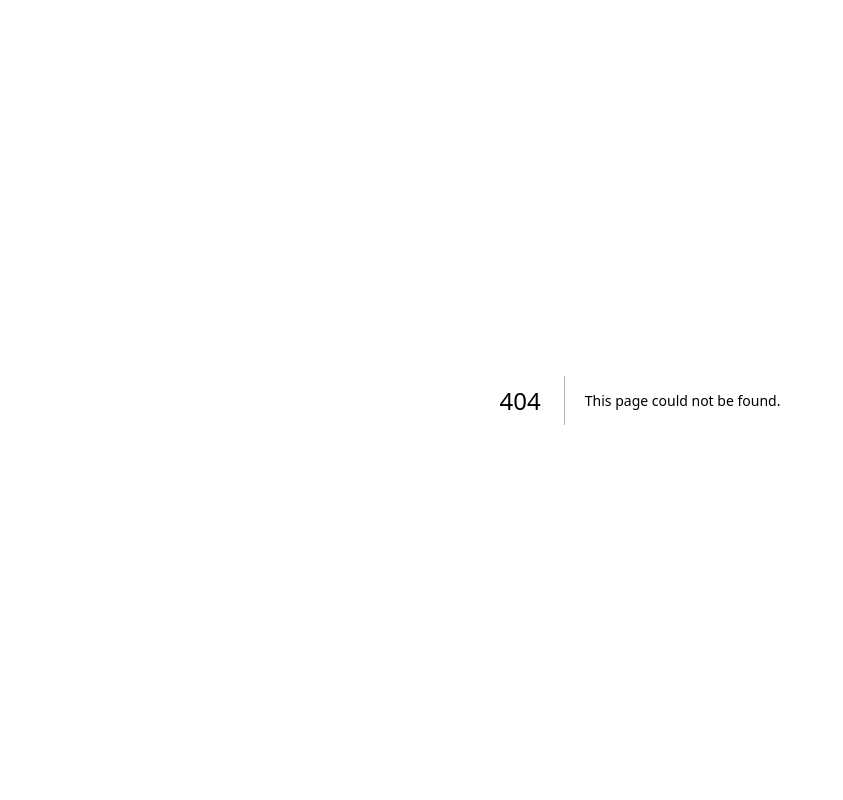
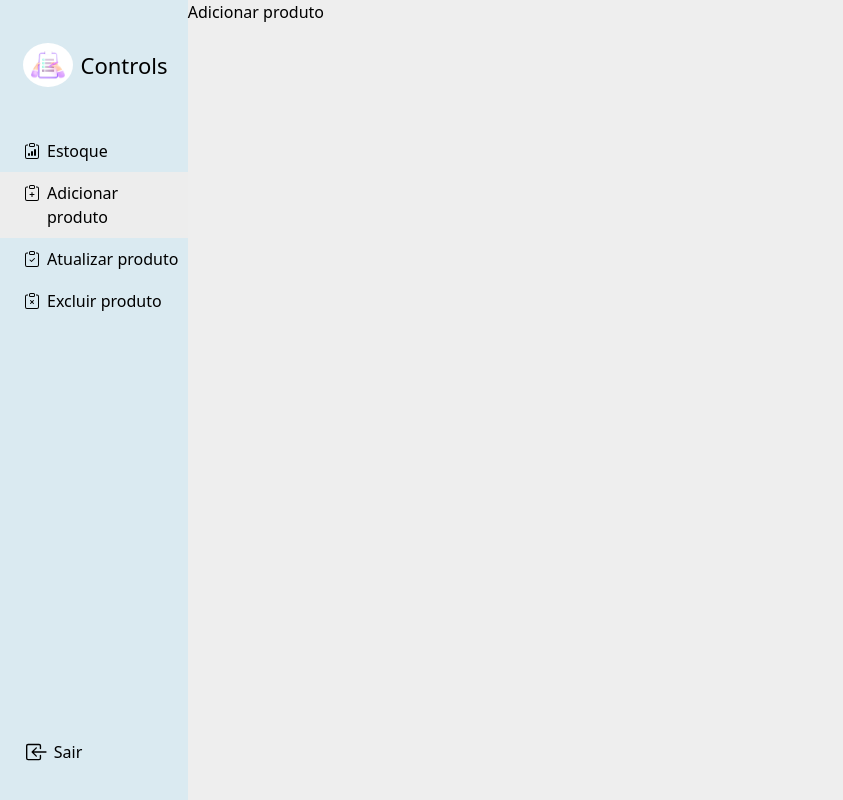
Before and after one commit to Roger-dornelles/Controle-estoque, a Next.js app: page /addProduct in a window 1280 px wide. Before the commit this address had no page. Shown: the whole page, without its empty margins (0-843 px from the left). Built offline with nearby package versions, Linux system fonts and the light colour scheme; no server answers; sample sign-in values are in the browser's storage.

Commit message:
++ added pages for initial preview

```diff
--- a/src/components/sidebar/index.tsx
+++ b/src/components/sidebar/index.tsx
@@ -22,9 +22,9 @@ type ItemsProps = {
 
 const menuItens = [
   { label: 'Estoque', path: '/estoque', icon: BsClipboardData },
-  { label: 'Adicionar produto', path: '/adicionar', icon: BsClipboardPlus },
-  { label: 'Atualizar produto', path: '/atualizar', icon: BsClipboardCheck },
-  { label: 'Excluir produto', path: '/excluir', icon: BsClipboardX },
+  { label: 'Adicionar produto', path: '/addProduct', icon: BsClipboardPlus },
+  { label: 'Atualizar produto', path: '/updateProduct', icon: BsClipboardCheck },
+  { label: 'Excluir produto', path: '/deleteProduct', icon: BsClipboardX },
 ];
 
 export const Sidebar = ({ children }: SidebarProps) => {
--- /dev/null
+++ b/src/pages/addProduct.tsx
@@ -0,0 +1,32 @@
+import { GetServerSideProps } from 'next';
+import { unstable_getServerSession } from 'next-auth';
+import { optionsAuth } from './api/auth/[...nextauth]';
+
+const addProduct = () => {
+  return (
+    <>
+      <h2>Adicionar produto</h2>
+    </>
+  );
+};
+
+export default addProduct;
+
+export const getServerSideProps: GetServerSideProps = async ({ req, res }: any) => {
+  const session = await unstable_getServerSession(req, res, optionsAuth);
+
+  if (!session) {
+    return {
+      redirect: {
+        destination: '/',
+        permanent: false,
+      },
+    };
+  }
+
+  return {
+    props: {
+      session,
+    },
+  };
+};
--- /dev/null
+++ b/src/pages/deleteProduct.tsx
@@ -0,0 +1,31 @@
+import { GetServerSideProps } from 'next';
+import { unstable_getServerSession } from 'next-auth';
+import { optionsAuth } from './api/auth/[...nextauth]';
+
+const deleteProduct = () => {
+  return (
+    <>
+      <h2>Excluir Produto</h2>
+    </>
+  );
+};
+
+export default deleteProduct;
+export const getServerSideProps: GetServerSideProps = async ({ req, res }: any) => {
+  const session = await unstable_getServerSession(req, res, optionsAuth);
+
+  if (!session) {
+    return {
+      redirect: {
+        destination: '/',
+        permanent: false,
+      },
+    };
+  }
+
+  return {
+    props: {
+      session,
+    },
+  };
+};
--- /dev/null
+++ b/src/pages/updateProduct.tsx
@@ -0,0 +1,31 @@
+import { GetServerSideProps } from 'next';
+import { unstable_getServerSession } from 'next-auth';
+import { optionsAuth } from './api/auth/[...nextauth]';
+
+const updateProduct = () => {
+  return (
+    <>
+      <h2>atualizar Produto</h2>
+    </>
+  );
+};
+
+export default updateProduct;
+export const getServerSideProps: GetServerSideProps = async ({ req, res }: any) => {
+  const session = await unstable_getServerSession(req, res, optionsAuth);
+
+  if (!session) {
+    return {
+      redirect: {
+        destination: '/',
+        permanent: false,
+      },
+    };
+  }
+
+  return {
+    props: {
+      session,
+    },
+  };
+};
```
